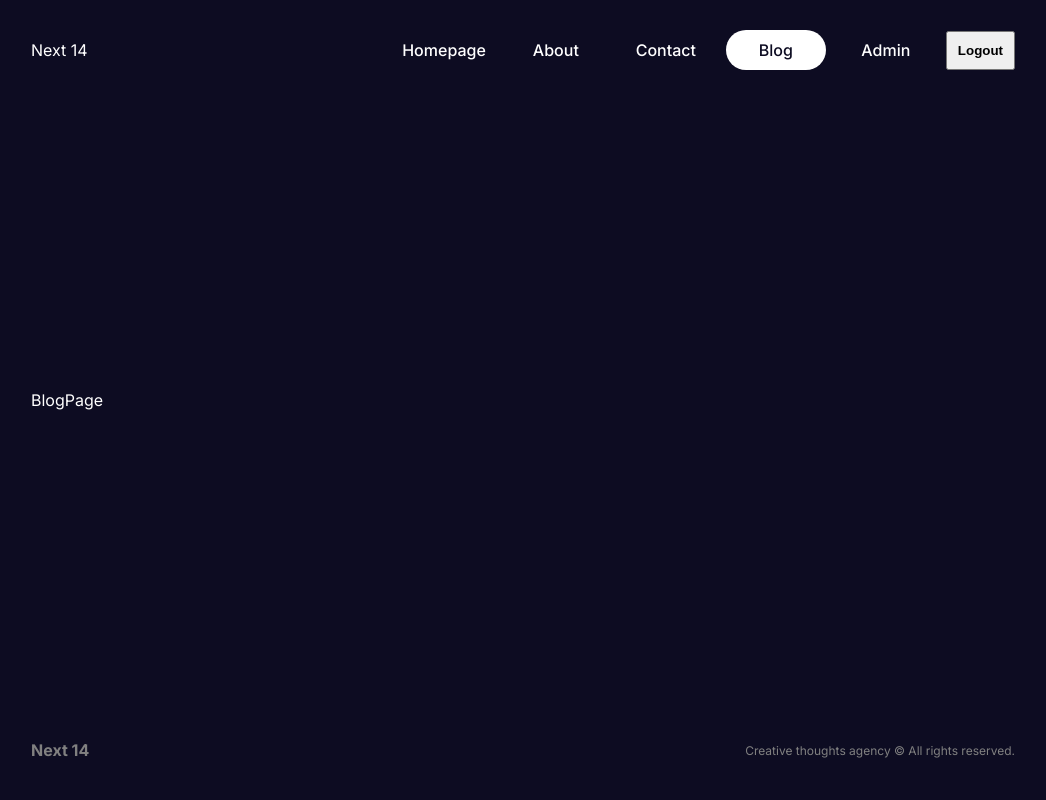
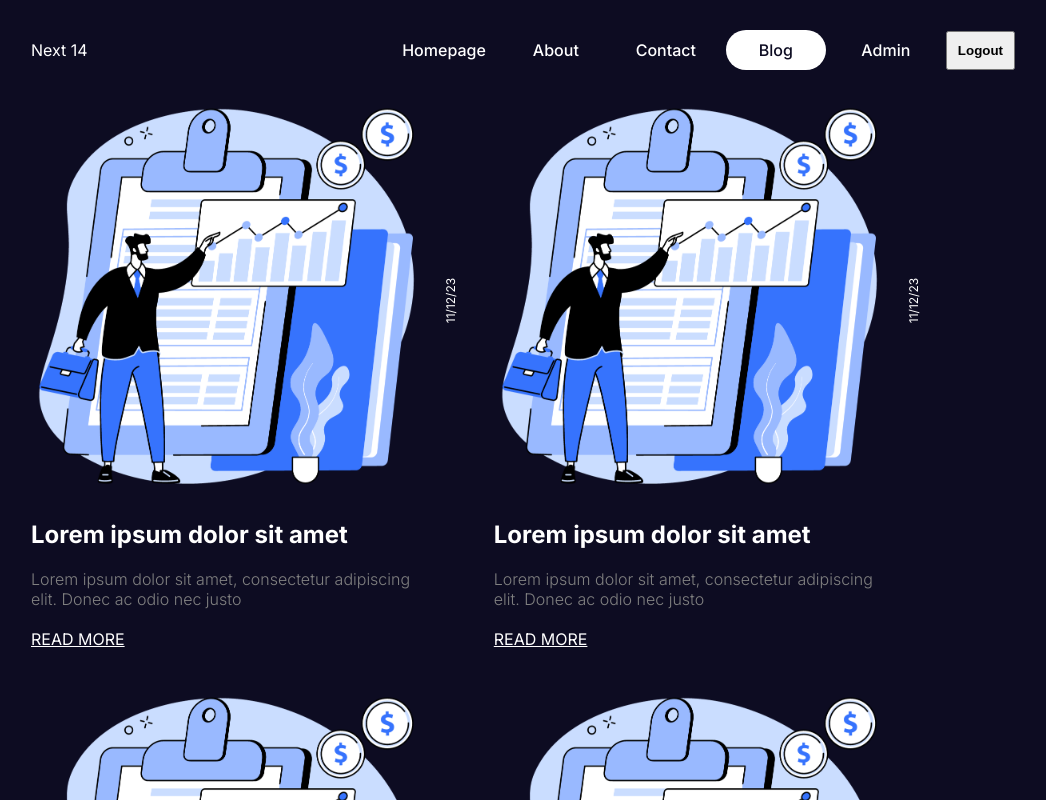
Before and after one commit to joharkhan99/next14-blog, a Next.js app: page /blog in a window 1280 px wide. Shown: the top 800 px of the page, without its empty margins (117-1163 px from the left). Built offline with nearby package versions, Linux system fonts and the light colour scheme.

Commit message:
Add multiple PostCard components to BlogPage

```diff
--- /dev/null
+++ b/src/app/blog/blog.module.css
@@ -0,0 +1,21 @@
+.container {
+  display: flex;
+  flex-wrap: wrap;
+  gap: 20px;
+}
+
+.post {
+  width: 30%;
+}
+
+@media screen and (max-width: 1280px) {
+  .post {
+    width: 45%;
+  }
+}
+
+@media screen and (max-width: 768px) {
+  .post {
+    width: 100%;
+  }
+}
--- a/src/app/blog/page.jsx
+++ b/src/app/blog/page.jsx
@@ -1,5 +1,23 @@
+import PostCard from "@/components/postCard/postCard";
+import styles from "./blog.module.css";
+
 function BlogPage() {
-  return <div>BlogPage</div>;
+  return (
+    <div className={styles.container}>
+      <div className={styles.post}>
+        <PostCard />
+      </div>
+      <div className={styles.post}>
+        <PostCard />
+      </div>
+      <div className={styles.post}>
+        <PostCard />
+      </div>
+      <div className={styles.post}>
+        <PostCard />
+      </div>
+    </div>
+  );
 }
 
 export default BlogPage;
--- /dev/null
+++ b/src/components/postCard/postCard.jsx
@@ -0,0 +1,28 @@
+import Image from "next/image";
+import styles from "./postCard.module.css";
+import Link from "next/link";
+
+const PostCard = () => {
+  return (
+    <div className={styles.container}>
+      <div className={styles.top}>
+        <div className={styles.imgContainer}>
+          <Image src="/about.png" alt="" fill className={styles.img} />
+        </div>
+        <span className={styles.date}>11/12/23</span>
+      </div>
+      <div className={styles.bottom}>
+        <h1 className={styles.title}>Lorem ipsum dolor sit amet</h1>
+        <p className={styles.desc}>
+          Lorem ipsum dolor sit amet, consectetur adipiscing elit. Donec ac odio
+          nec justo
+        </p>
+        <Link className={styles.link} href="/">
+          READ MORE
+        </Link>
+      </div>
+    </div>
+  );
+};
+
+export default PostCard;
--- /dev/null
+++ b/src/components/postCard/postCard.module.css
@@ -0,0 +1,43 @@
+.container {
+  display: flex;
+  flex-direction: column;
+  gap: 20px;
+  margin-bottom: 20px;
+}
+
+.top {
+  display: flex;
+}
+
+.imgContainer {
+  width: 90%;
+  height: 400px;
+  position: relative;
+}
+
+.img {
+  object-fit: cover;
+}
+
+.date {
+  font-size: 12px;
+  transform: rotate(270deg);
+  margin: auto;
+}
+
+.title {
+  width: 90%;
+  font-size: 24px;
+  margin-bottom: 20px;
+}
+
+.desc {
+  width: 90%;
+  margin-bottom: 20px;
+  font-weight: 300;
+  color: gray;
+}
+
+.link {
+  text-decoration: underline;
+}
```
